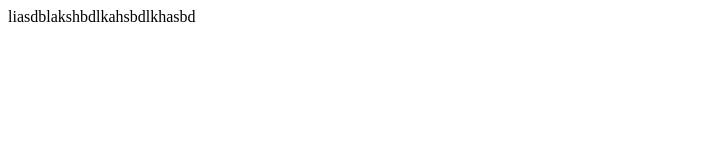
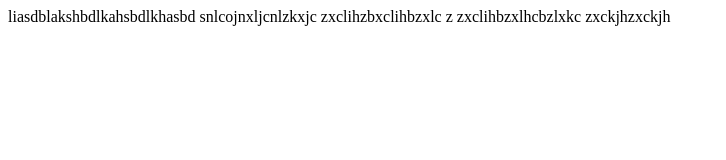
Before and after one commit to metalimangal/CGT141Spring2026Demo1, a plain HTML site: page index.html in a window 1280 px wide. Shown: the whole page, without its empty margins (0-726 px from the left). Drawn offline with Linux system fonts and the light colour scheme.

```diff
--- a/index.html
+++ b/index.html
@@ -5,5 +5,11 @@
     </head>
     <body>
         liasdblakshbdlkahsbdlkhasbd
+
+        snlcojnxljcnlzkxjc
+        zxclihzbxclihbzxlc
+        z
+        zxclihbzxlhcbzlxkc
+        zxckjhzxckjh
     </body>
 </html>
```
